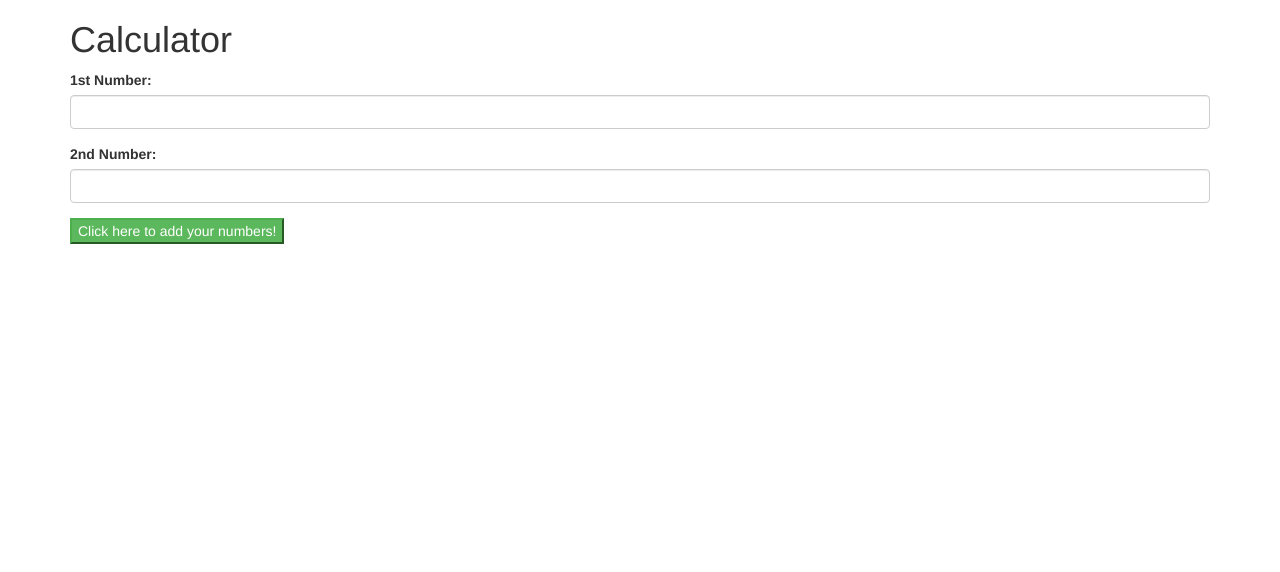
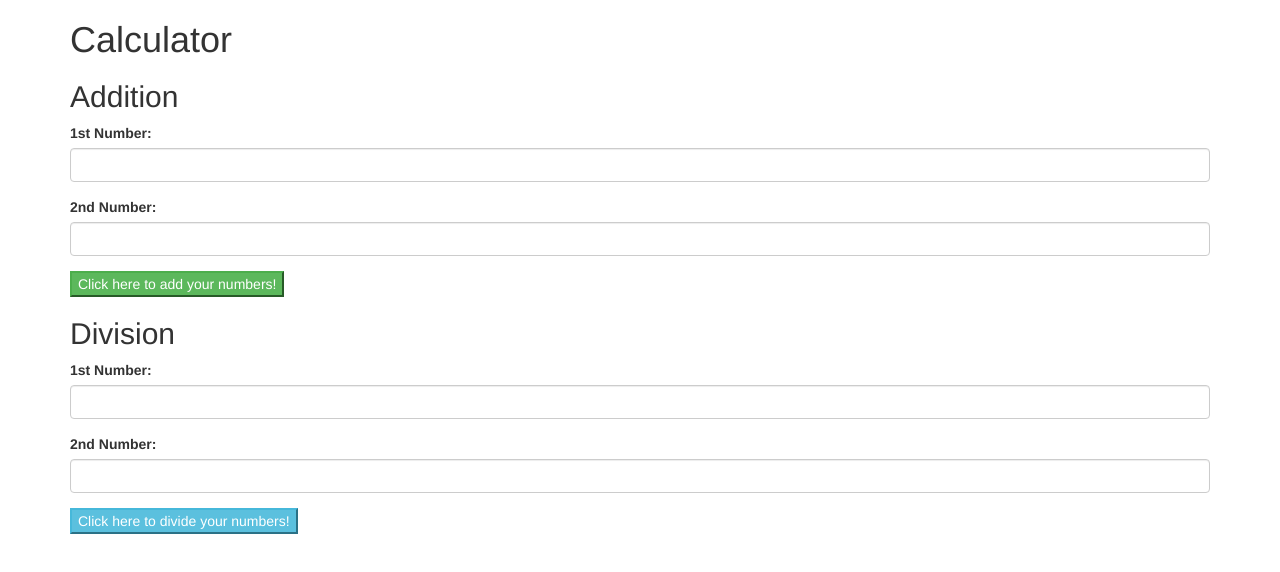
Before and after one commit to bgollins/fancycalculator, a plain HTML site: page index.html in a window 1280 px wide. Drawn offline with Linux system fonts and the light colour scheme.

Commit message:
add Division form sections to index.html

```diff
--- a/index.html
+++ b/index.html
@@ -10,6 +10,7 @@
   <body>
     <div class="container">
       <h1>Calculator</h1>
+      <h2>Addition</h2>
       <form id="add">
         <div class="form-group">
           <label for="num1">1st Number: </label>
@@ -24,6 +25,22 @@
       <div id="output">
 
       </div>
+
+      <h2>Division</h2>
+      <form id="division">
+        <div class="form-group">
+          <label for="divide1">1st Number: </label>
+          <input type="text" class="form-control" id="divide1">
+        </div>
+        <div class="form-group">
+          <label for="divide2">2nd Number: </label>
+          <input type="text" class="form-control" id="divide2">
+        </div>
+        <button type="submit" class="btn-info">Click here to divide your numbers!</button>
+      </form>
+      <div id="output">
+
+      </div>
     </div>
   </body>
 </html>
```
